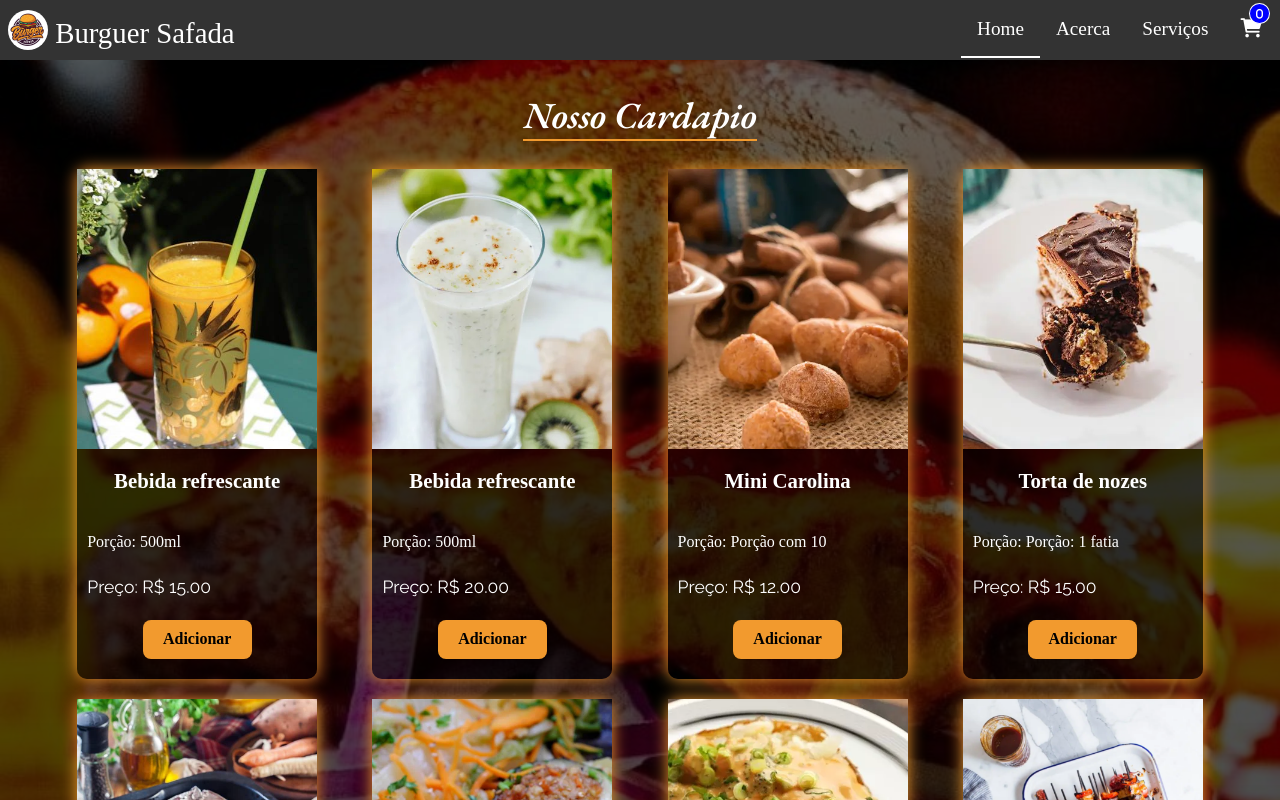
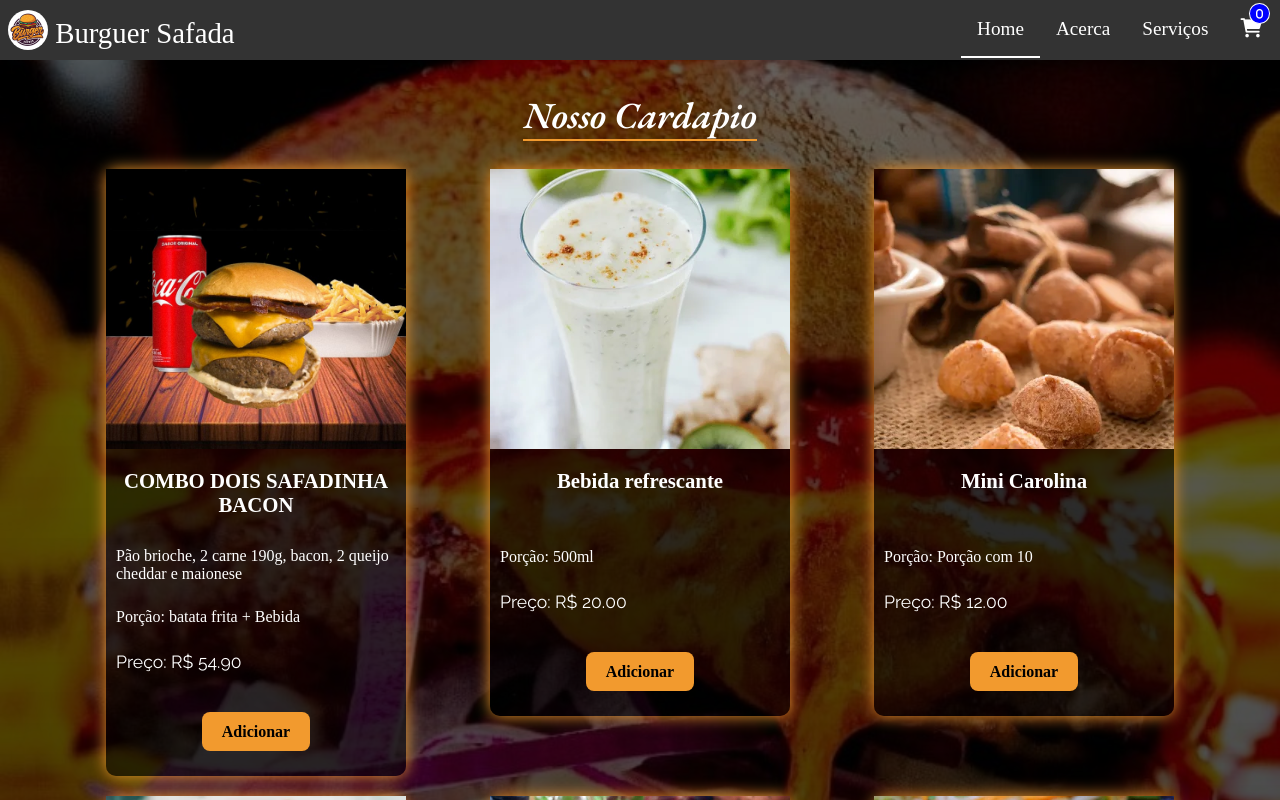
Before and after one commit to Juanpi92/Hamburguer_safada, a React (Vite) app: page / in a window 1280 px wide. Shown: the top 800 px of the page. Built offline with nearby package versions, Linux system fonts and the light colour scheme.

Commit message:
adjusting card

```diff
--- a/src/api/db.js
+++ b/src/api/db.js
@@ -1,10 +1,12 @@
 export const products = [
   {
     id: 1,
-    src: "./imagenes/products/bebibdarefrescantetangerina.jpg",
-    name: "Bebida refrescante",
-    portion: "500ml",
-    price: 15.0,
+    src: "./imagenes/products/combodoissafadinhabacon.jpeg",
+    name: "COMBO DOIS SAFADINHA BACON",
+    description:
+      "Pão brioche, 2 carne 190g, bacon, 2 queijo cheddar e maionese",
+    portion: "batata frita + Bebida",
+    price: 54.9,
   },
   {
     id: 2,
--- a/src/components/Navbar.jsx
+++ b/src/components/Navbar.jsx
@@ -26,22 +26,34 @@ const Navbar = () => {
         <div className="link" ref={$links}>
           <ul>
             <li>
-              <NavLink to="/" activeclassname="active">
+              <NavLink to="/" activeclassname="active" onClick={HandleClick}>
                 Home
               </NavLink>
             </li>
             <li>
-              <NavLink to="/acerca" activeclassname="active">
+              <NavLink
+                to="/acerca"
+                activeclassname="active"
+                onClick={HandleClick}
+              >
                 Acerca
               </NavLink>
             </li>
             <li>
-              <NavLink to="/servicos" activeclassname="active">
+              <NavLink
+                to="/servicos"
+                activeclassname="active"
+                onClick={HandleClick}
+              >
                 Serviços
               </NavLink>
             </li>
             <li>
-              <NavLink to="/cart" activeclassname="active">
+              <NavLink
+                to="/cart"
+                activeclassname="active"
+                onClick={HandleClick}
+              >
                 <i
                   className="fa-solid fa-cart-shopping"
                   style={{ position: "relative" }}
--- a/src/components/ProductCard.css
+++ b/src/components/ProductCard.css
@@ -6,11 +6,11 @@
   margin: 10px;
   box-shadow: 0 0 1rem var(--second-color);
   border-radius: 10px;
-  height: 510px;
+  width: 300px;
   position: relative;
 }
 .imagen_product {
-  width: 240px;
+  width: inherit;
   height: 280px;
   margin: 0px;
   padding: 0px;
@@ -23,12 +23,10 @@
 .texto_card p {
   margin: 5px 0px;
   padding: 10px;
-  width: 240px;
+  width: inherit;
 }
 p.title_card {
   margin: 10px 0;
-  width: 240px;
-  height: 54px;
   text-align: center;
   font-size: 1.3rem;
   font-weight: bold;
@@ -40,7 +38,6 @@ p.title_card {
 }
 .div_button {
   text-align: center;
-  position: absolute;
-  bottom: 10px;
+  margin: 15px 0px;
   width: 100%;
 }
--- a/src/components/ProductCard.jsx
+++ b/src/components/ProductCard.jsx
@@ -7,7 +7,7 @@ const ProductCard = ({ data }) => {
   const dispatch = useDispatch();
   const state = useSelector((state) => state);
   const { cart } = state.shopping;
-  let { id, src, name, portion, price } = data;
+  let { id, src, name, portion, price, description } = data;
   return (
     <>
       <div className="card">
@@ -16,6 +16,7 @@ const ProductCard = ({ data }) => {
         </figure>
         <article className="texto_card">
           <p className="title_card">{name}</p>
+          <p>{description}</p>
           <p>Porção: {portion}</p>
           <p className="price">Preço: R$ {price.toFixed(2)}</p>
         </article>
```
Also changed, not shown: public/imagenes/products/combodoissafadinhabacon.jpeg (added).
